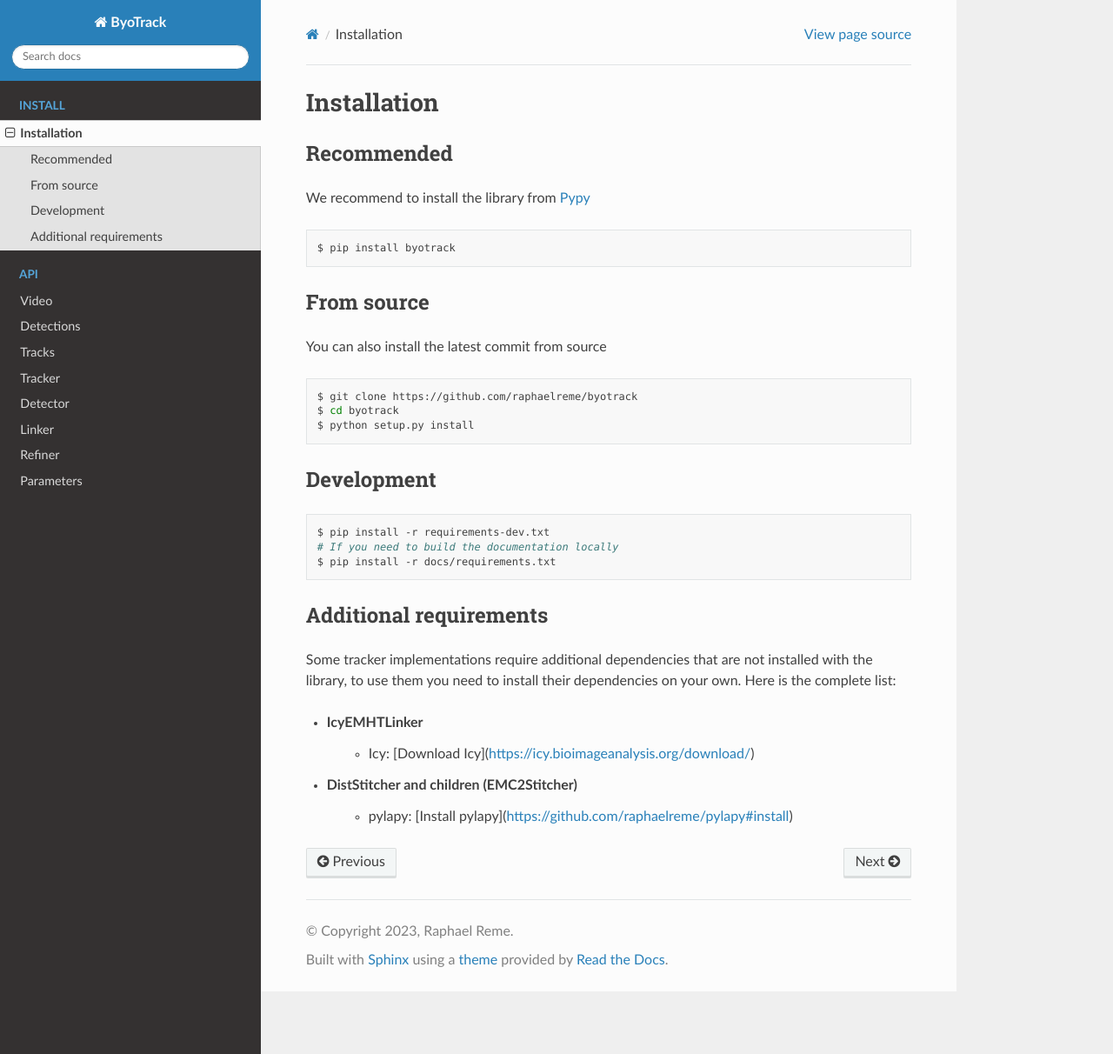
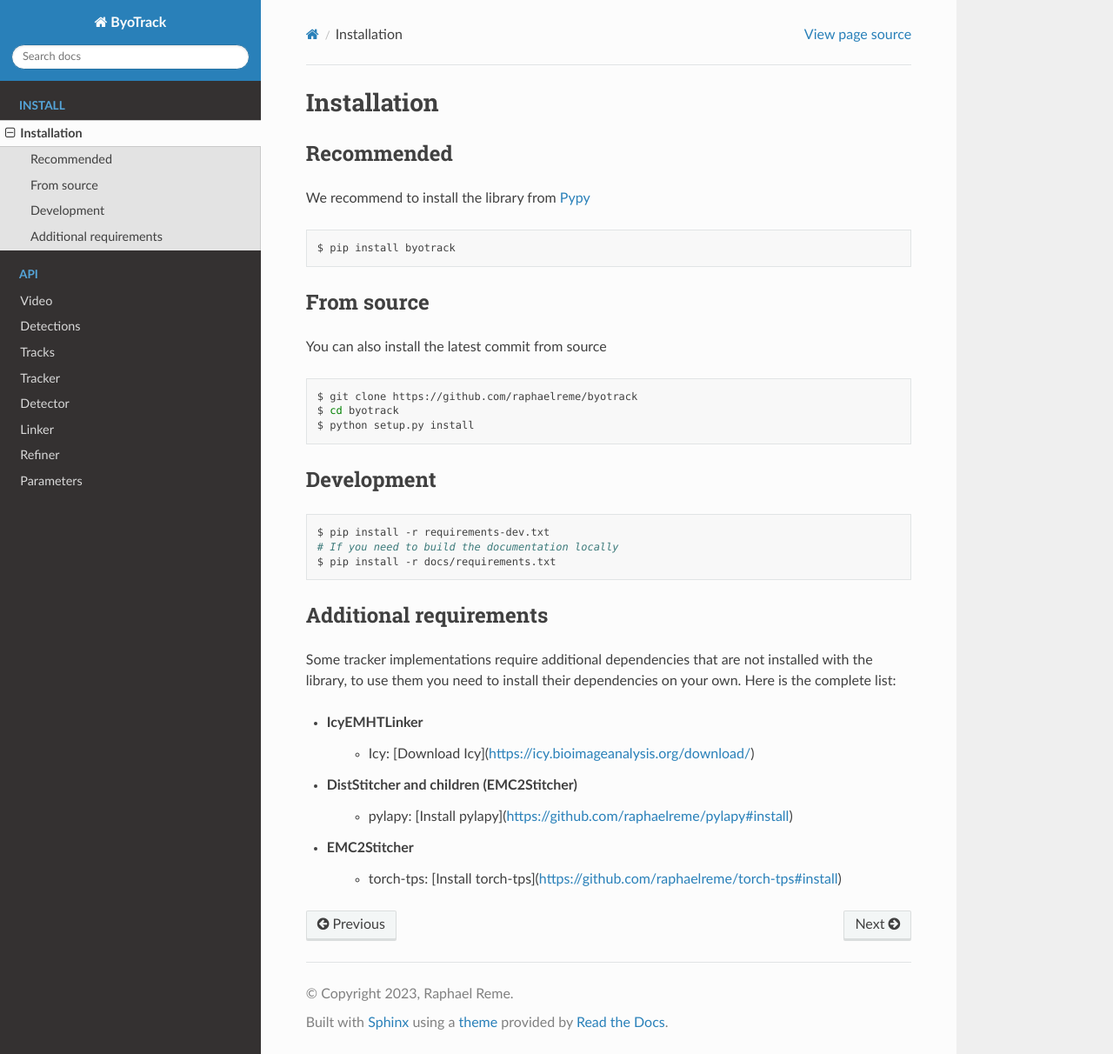
Before and after one commit to raphaelreme/byotrack, a Sphinx documentation site: the page built from docs/source/install.rst, in a window 1280 px wide and 1212 px high. Shown: the whole window at 87% size. Built offline with Sphinx 7.4.7 and the Read the Docs theme 2.0.0, drawn with Linux system fonts in a browser that asks for light colours; pages that are not in the unit, such as notebooks, are missing from menus.

Commit message:
Install extra dependencies for dev

```diff
--- a/docs/source/install.rst
+++ b/docs/source/install.rst
@@ -41,3 +41,5 @@ Here is the complete list:
     * Icy: [Download Icy](https://icy.bioimageanalysis.org/download/)
 * DistStitcher and children (EMC2Stitcher)
     * pylapy: [Install pylapy](https://github.com/raphaelreme/pylapy#install)
+* EMC2Stitcher
+    * torch-tps: [Install torch-tps](https://github.com/raphaelreme/torch-tps#install)
--- a/requirements-dev.txt
+++ b/requirements-dev.txt
@@ -1,4 +1,4 @@
--e .
+-e .[full]
 black
 build
 mypy
--- a/setup.cfg
+++ b/setup.cfg
@@ -42,3 +42,9 @@ include_package_data = False
 [options.packages.find]
 exclude=
     tests*
+
+
+[options.extras_require]
+full =
+    pylapy[scipy]
+    torch-tps
```
Also changed, not shown: README.md (+2 -0 lines).
